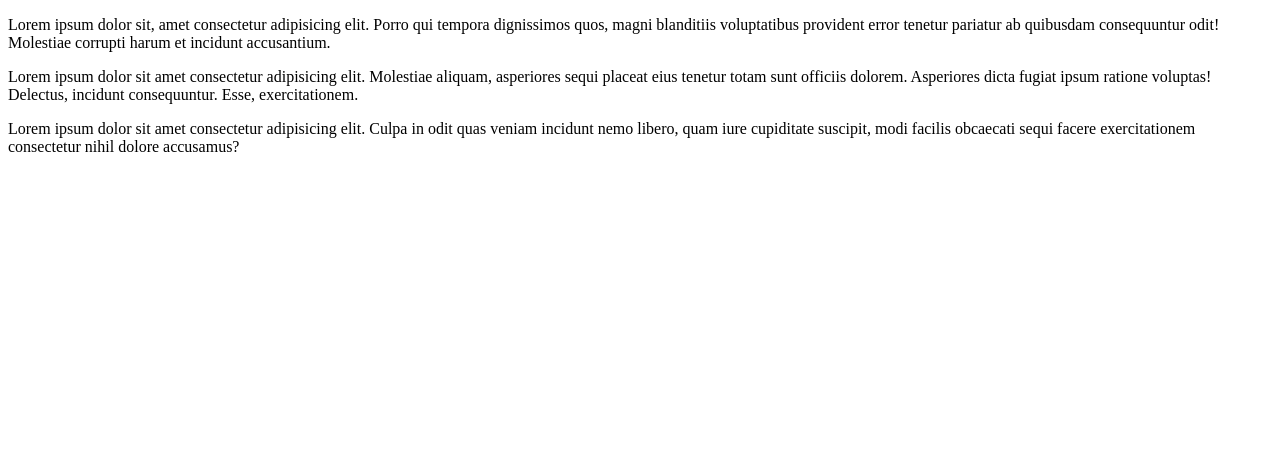
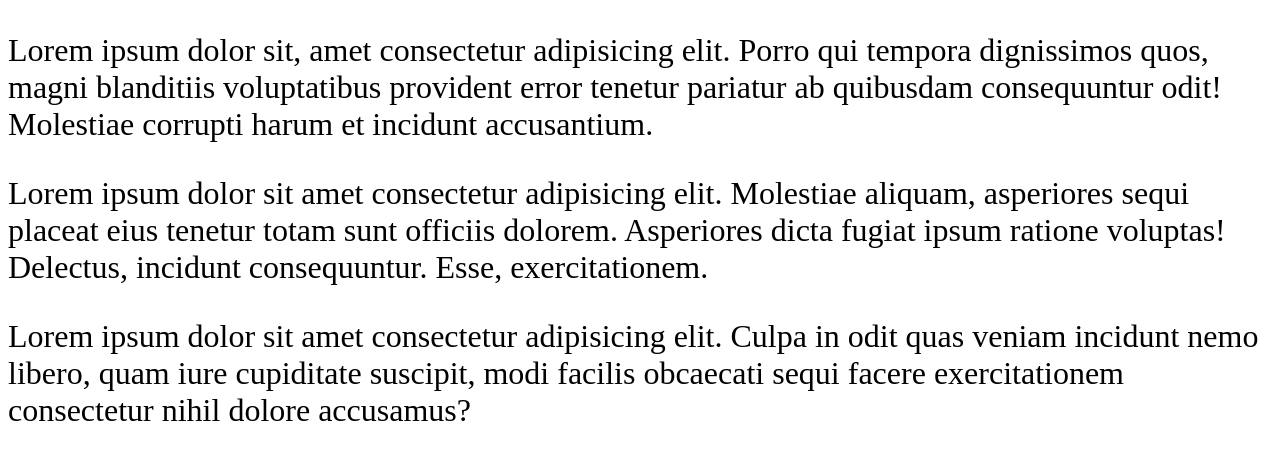
Before and after one commit to gitmegrub/cssexercise, a plain HTML site: page index.html in a window 1280 px wide. Drawn offline with Linux system fonts and the light colour scheme.

Commit message:
fix filename

```diff
--- a/index.html
+++ b/index.html
@@ -4,7 +4,7 @@
     <meta charset="UTF-8">
     <meta name="viewport" content="width=device-width, initial-scale=1.0">
     <title>Document</title>
-    <link rel="stylesheet" href="styles/style.cass">
+    <link rel="stylesheet" href="styles/style.css">
 </head>
 <body>
     <p>
--- /dev/null
+++ b/styles/style.css
@@ -0,0 +1,11 @@
+p {
+            font-size: 2em;
+}
+
+p:first-child {
+    color: "#0000CC";
+}
+
+p:last-child{
+    color: "#CC0000";
+}
```
Also changed, not shown: 1 other file.
